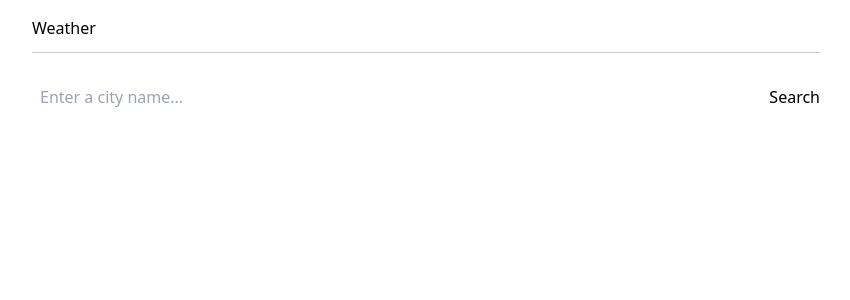
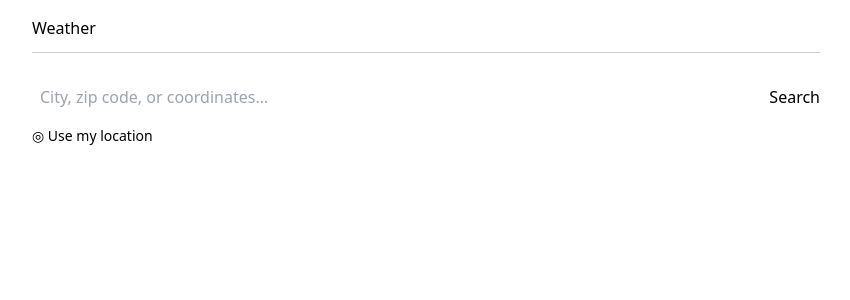
Before and after one commit to payu-witta/WeatherScope, a React (Vite) app in the folder frontend/: page / in a window 1280 px wide. Shown: the top 300 px of the page, without its empty margins (214-1064 px from the left). Built offline with nearby package versions, Linux system fonts and the light colour scheme.

Commit message:
Add geolocation support to LocationInput

```diff
--- a/frontend/src/components/LocationInput.jsx
+++ b/frontend/src/components/LocationInput.jsx
@@ -1,7 +1,8 @@
 import React, { useState } from 'react';
 
-export default function LocationInput({ onSearch, loading }) {
+export default function LocationInput({ onSearch, onGeolocate, loading }) {
   const [value, setValue] = useState('');
+  const [geoLoading, setGeoLoading] = useState(false);
 
   function handleSubmit(e) {
     e.preventDefault();
@@ -9,18 +10,47 @@ export default function LocationInput({ onSearch, loading }) {
     onSearch(value.trim());
   }
 
+  function handleGeolocate() {
+    if (!navigator.geolocation) return;
+    setGeoLoading(true);
+    navigator.geolocation.getCurrentPosition(
+      pos => {
+        const coords = `${pos.coords.latitude.toFixed(4)},${pos.coords.longitude.toFixed(4)}`;
+        setValue(coords);
+        setGeoLoading(false);
+        onGeolocate(pos.coords.latitude, pos.coords.longitude);
+      },
+      () => {
+        setGeoLoading(false);
+      },
+      { timeout: 10000 }
+    );
+  }
+
+  const busy = loading || geoLoading;
+
   return (
-    <form onSubmit={handleSubmit} style={{ display: 'flex', gap: '0.5rem' }}>
+    <form onSubmit={handleSubmit}>
+      <div style={{ display: 'flex', gap: '0.5rem' }}>
         <input
           type="text"
-        placeholder="Enter a city name..."
+          placeholder="City, zip code, or coordinates…"
           value={value}
           onChange={e => setValue(e.target.value)}
-        disabled={loading}
+          disabled={busy}
           style={{ flex: 1, padding: '0.5rem', fontSize: '1rem' }}
         />
-      <button type="submit" disabled={loading || !value.trim()}>
-        {loading ? 'Searching...' : 'Search'}
+        <button type="submit" disabled={busy || !value.trim()}>
+          {loading ? 'Searching…' : 'Search'}
+        </button>
+      </div>
+      <button
+        type="button"
+        onClick={handleGeolocate}
+        disabled={busy}
+        style={{ marginTop: '0.5rem', fontSize: '0.875rem' }}
+      >
+        {geoLoading ? 'Locating…' : '◎ Use my location'}
       </button>
     </form>
   );
--- a/frontend/src/pages/Home.jsx
+++ b/frontend/src/pages/Home.jsx
@@ -22,9 +22,13 @@ export default function Home() {
     }
   }
 
+  async function handleGeolocate(lat, lon) {
+    await fetchWeather(`${lat.toFixed(4)},${lon.toFixed(4)}`);
+  }
+
   return (
     <div>
-      <LocationInput onSearch={fetchWeather} loading={loading} />
+      <LocationInput onSearch={fetchWeather} onGeolocate={handleGeolocate} loading={loading} />
       {error && <p style={{ color: 'red' }}>{error}</p>}
       {weatherData && (
         <>
```
Lines whose indentation alone changed are shown as unchanged.
